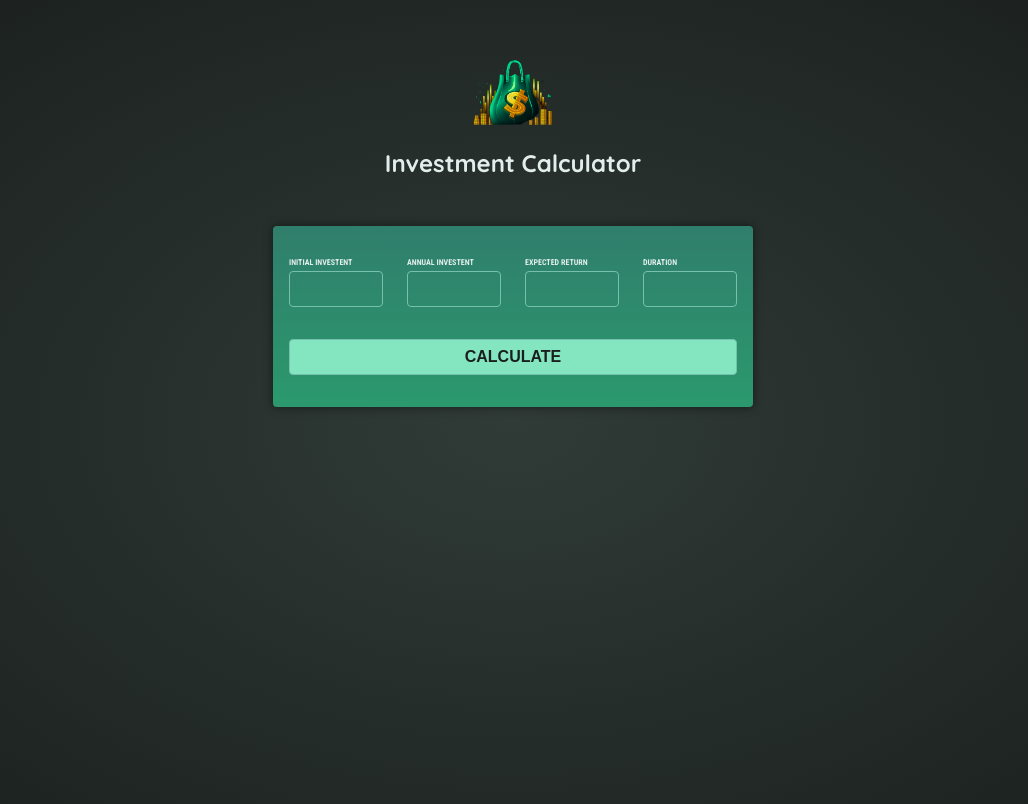
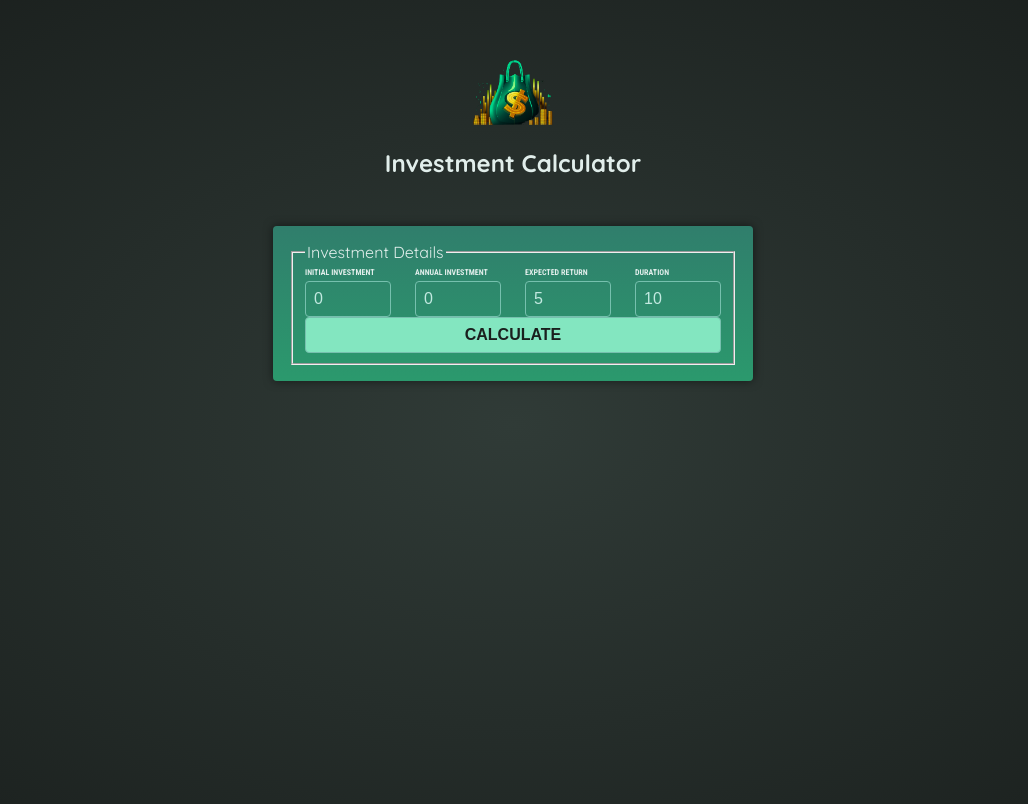
Before and after one commit to Lucaslandivar/Investment-Calculator, an Angular app in the folder 01-starting-project/: page / in a window 1280 px wide. Shown: the top 804 px of the page, without its empty margins (127-1155 px from the left). Built offline with nearby package versions, Linux system fonts and the light colour scheme.

Commit message:
Extracting Values with Two-Way-Binding

```diff
--- a/01-starting-project/src/app/user-input/user-input.component.html
+++ b/01-starting-project/src/app/user-input/user-input.component.html
@@ -1,23 +1,47 @@
 <form (ngSubmit)="onSubmit()">
-  <div class="input-group">
-    <p>
-      <label for="initial-investment">Initial Investent</label>
-      <input id="initial-investment" type="number" />
-    </p>
-    <p>
-      <label for="annual-investment">Annual Investent</label>
-      <input id="annual-investment" type="number" />
-    </p>
-    <p>
-      <label for="expected-return">Expected Return</label>
-      <input id="expected-return" type="number" />
-    </p>
-    <p>
-      <label for="duration">Duration</label>
-      <input id="duration" type="number" />
-    </p>
-  </div>
-  <p>
-    <button>Calculate</button>
-  </p>
+  <fieldset>
+    <legend>Investment Details</legend>
+    <div class="input-group">
+      <div class="form-group">
+        <label for="initial-investment">Initial Investment</label>
+        <input
+          id="initial-investment"
+          name="initial-investment"
+          type="number"
+          [(ngModel)]="enteredInitialInvestment"
+          required
+        />
+      </div>
+      <div class="form-group">
+        <label for="annual-investment">Annual Investment</label>
+        <input
+          id="annual-investment"
+          name="annual-investment"
+          type="number"
+          [(ngModel)]="enteredAnnualInvestment"
+          required
+        />
+      </div>
+      <div class="form-group">
+        <label for="expected-return">Expected Return</label>
+        <input
+          id="expected-return"
+          name="expected-return"
+          type="number"
+          [(ngModel)]="enteredExpectedReturn"
+        />
+      </div>
+      <div class="form-group">
+        <label for="duration">Duration</label>
+        <input
+          id="duration"
+          name="duration"
+          type="number"
+          [(ngModel)]="enteredDuration"
+          required
+        />
+      </div>
+    </div>
+    <button type="submit">Calculate</button>
+  </fieldset>
 </form>
--- a/01-starting-project/src/app/user-input/user-input.component.ts
+++ b/01-starting-project/src/app/user-input/user-input.component.ts
@@ -9,7 +9,15 @@ import { FormsModule } from '@angular/forms';
   styleUrl: './user-input.component.css',
 })
 export class UserInputComponent {
+  enteredInitialInvestment = '0';
+  enteredAnnualInvestment = '0';
+  enteredExpectedReturn = '5';
+  enteredDuration = '10';
   onSubmit() {
-    console.log('hola');
+    console.log('Form Submitted');
+    console.log(this.enteredInitialInvestment);
+    console.log(this.enteredAnnualInvestment);
+    console.log(this.enteredExpectedReturn);
+    console.log(this.enteredDuration);
   }
 }
```
